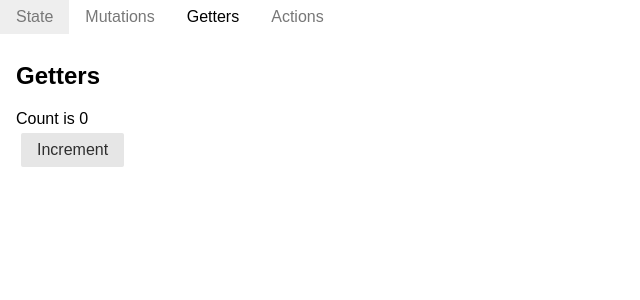
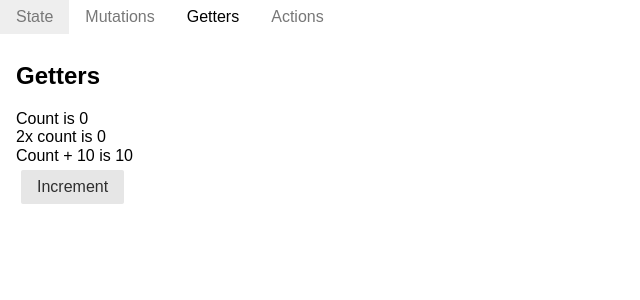
Before and after one commit to PacktPublishing/Hands-on-Vuex-for-Vue.js-Applications, a Vue app in the folder section-1-vuex-api/: page /getters in a window 1280 px wide. Shown: the top 300 px of the page, without its empty margins (0-640 px from the left). Built offline with nearby package versions, Linux system fonts and the light colour scheme.

Commit message:
getters and map helpers

```diff
--- a/section-1-vuex-api/src/store.js
+++ b/section-1-vuex-api/src/store.js
@@ -32,5 +32,15 @@ export default new Vuex.Store({
         .then(res => res.text())
         .then(trivia => commit("SET_TRIVIA", trivia));
     }
+  },
+
+  getters: {
+    doubledCount(state) {
+      return state.count * 2;
+    },
+
+    countPlusN(state) {
+      return n => state.count + n;
+    }
   }
 });
--- a/section-1-vuex-api/src/views/Actions.vue
+++ b/section-1-vuex-api/src/views/Actions.vue
@@ -4,13 +4,26 @@
 
     <div>Count is {{ $store.state.count }}</div>
 
-    <button class="pure-button" @click="$store.dispatch('addToCount', 1)">
+    <button class="pure-button" @click="addToCount(1)">
       Increment
     </button>
 
-    <button class="pure-button" @click="$store.dispatch('updateTrivia')">
+    <button class="pure-button" @click="triviaUpdate()">
       Get Trivia
     </button>
     <div>{{ $store.state.trivia }}</div>
   </div>
 </template>
+
+<script>
+import { mapActions } from "vuex";
+
+export default {
+  methods: {
+    ...mapActions(["addToCount"]),
+    ...mapActions({
+      triviaUpdate: "updateTrivia"
+    })
+  }
+};
+</script>
--- a/section-1-vuex-api/src/views/Getters.vue
+++ b/section-1-vuex-api/src/views/Getters.vue
@@ -3,9 +3,21 @@
     <h2>Getters</h2>
 
     <div>Count is {{ $store.state.count }}</div>
+    <div>2x count is {{ doubledCount }}</div>
+    <div>Count + 10 is {{ countPlusN(10) }}</div>
 
     <button class="pure-button" @click="$store.dispatch('addToCount', 1)">
       Increment
     </button>
   </div>
 </template>
+
+<script>
+import { mapGetters } from "vuex";
+
+export default {
+  computed: {
+    ...mapGetters(["doubledCount", "countPlusN"])
+  }
+};
+</script>
--- a/section-1-vuex-api/src/views/Mutations.vue
+++ b/section-1-vuex-api/src/views/Mutations.vue
@@ -3,11 +3,17 @@
     <h1>Changing <code>count</code></h1>
 
     <div>Count is {{ $store.state.count }}</div>
-    <button class="pure-button" @click="$store.commit('INCREMENT')">
-      Increment
-    </button>
-    <button class="pure-button" @click="$store.commit('ADD_N', 10)">
+    <button class="pure-button" @click="ADD_N(10)">
       Add 10
     </button>
   </div>
 </template>
+
+<script>
+import { mapMutations } from "vuex";
+export default {
+  methods: {
+    ...mapMutations(["ADD_N"])
+  }
+};
+</script>
```
